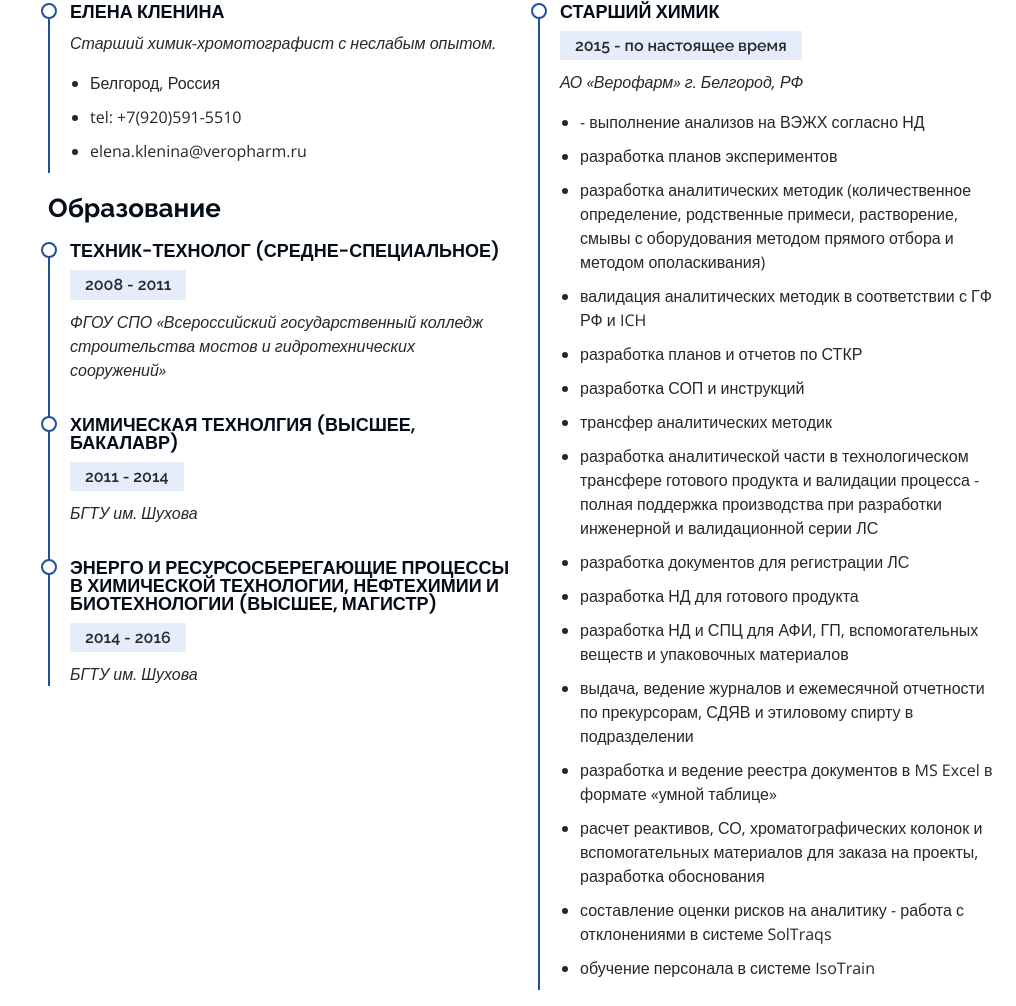
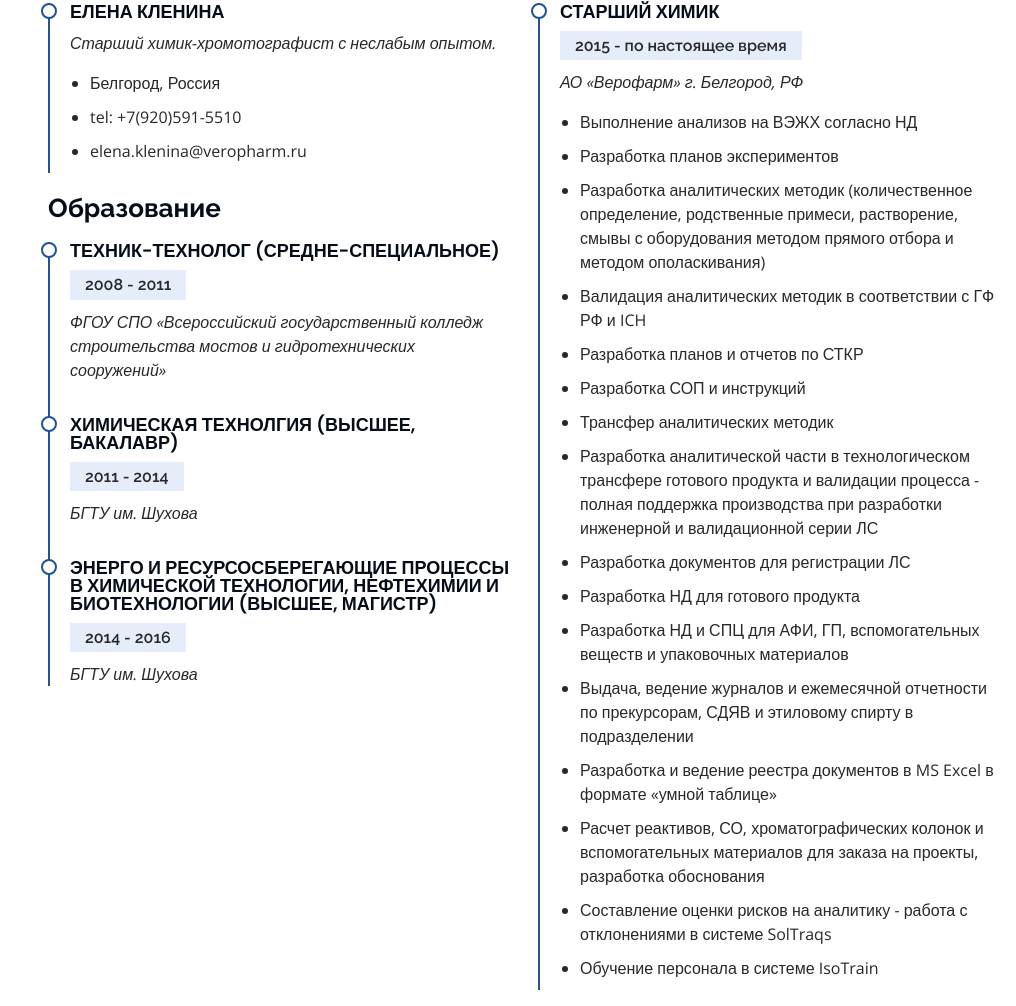
Before and after one commit to plzclickme/ElenaKleninaResume, a plain HTML site: page index.html in a window 1280 px wide. Shown: the part 1826-2832 px from the top of the page, without its empty margins (264-1280 px from the left). Drawn offline with nearby package versions, Linux system fonts and the light colour scheme.

Commit message:
rework index.html

```diff
--- a/index.html
+++ b/index.html
@@ -243,7 +243,7 @@
                                         </li>
                                         <li>
                                             - Владение английским языком уровень
-                                            (B2)
+                                            (А2)
                                         </li>
                                         <li>
                                             - Есть водительское удостоверение
@@ -573,61 +573,60 @@
                                 <p><em>АО «Верофарм» г. Белгород, РФ </em></p>
                                 <ul>
                                     <li>
-                                        - выполнение анализов на ВЭЖХ согласно
-                                        НД
+                                        Выполнение анализов на ВЭЖХ согласно НД
                                     </li>
-                                    <li>разработка планов экспериментов</li>
+                                    <li>Разработка планов экспериментов</li>
                                     <li>
-                                        разработка аналитических методик
+                                        Разработка аналитических методик
                                         (количественное определение, родственные
                                         примеси, растворение, смывы с
                                         оборудования методом прямого отбора и
                                         методом ополаскивания)
                                     </li>
                                     <li>
-                                        валидация аналитических методик в
+                                        Валидация аналитических методик в
                                         соответствии с ГФ РФ и ICH
                                     </li>
-                                    <li>разработка планов и отчетов по СТКР</li>
-                                    <li>разработка СОП и инструкций</li>
-                                    <li>трансфер аналитических методик</li>
+                                    <li>Разработка планов и отчетов по СТКР</li>
+                                    <li>Разработка СОП и инструкций</li>
+                                    <li>Трансфер аналитических методик</li>
                                     <li>
-                                        разработка аналитической части в
+                                        Разработка аналитической части в
                                         технологическом трансфере готового
                                         продукта и валидации процесса - полная
                                         поддержка производства при разработки
                                         инженерной и валидационной серии ЛС
                                     </li>
                                     <li>
-                                        разработка документов для регистрации ЛС
+                                        Разработка документов для регистрации ЛС
                                     </li>
-                                    <li>разработка НД для готового продукта</li>
+                                    <li>Разработка НД для готового продукта</li>
                                     <li>
-                                        разработка НД и СПЦ для АФИ, ГП,
+                                        Разработка НД и СПЦ для АФИ, ГП,
                                         вспомогательных веществ и упаковочных
                                         материалов
                                     </li>
                                     <li>
-                                        выдача, ведение журналов и ежемесячной
+                                        Выдача, ведение журналов и ежемесячной
                                         отчетности по прекурсорам, СДЯВ и
                                         этиловому спирту в подразделении
                                     </li>
                                     <li>
-                                        разработка и ведение реестра документов
+                                        Разработка и ведение реестра документов
                                         в MS Excel в формате «умной таблице»
                                     </li>
                                     <li>
-                                        расчет реактивов, СО, хроматографических
+                                        Расчет реактивов, СО, хроматографических
                                         колонок и вспомогательных материалов для
                                         заказа на проекты, разработка
                                         обоснования
                                     </li>
                                     <li>
-                                        составление оценки рисков на аналитику -
+                                        Составление оценки рисков на аналитику -
                                         работа с отклонениями в системе SolTraqs
                                     </li>
                                     <li>
-                                        обучение персонала в системе IsoTrain
+                                        Обучение персонала в системе IsoTrain
                                     </li>
                                 </ul>
                             </div>
```
